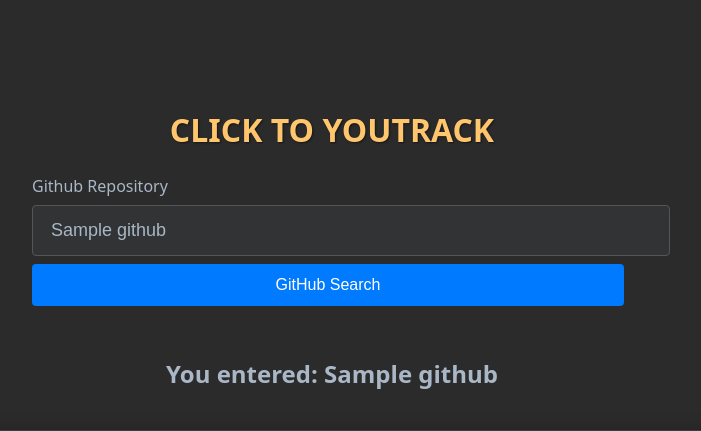
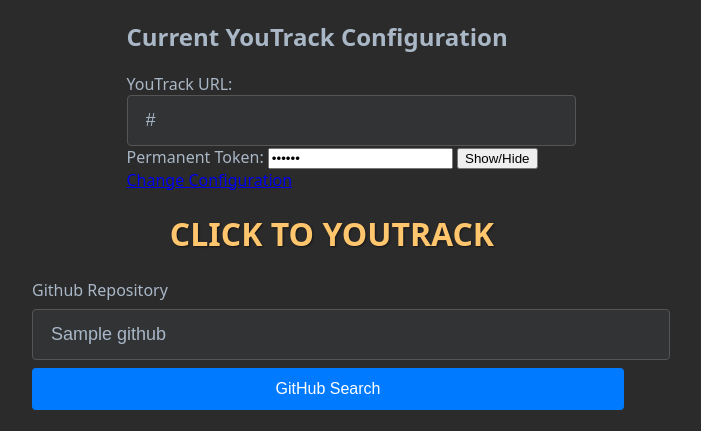
Before and after one commit to nguyenquan12121/click_to_youtrack, a Flask app: template templates/github.html in a window 1280 px wide. Shown: the top 431 px of the page, without its empty margins (308-1009 px from the left). Run offline with Flask 3, Linux system fonts and the light colour scheme; the template is opened without the code that fills it: most values are stand-ins (such as "Sample title", 1, 10 or a date in 2020).

Commit message:
added youtrack credentials page

```diff
--- a/main.py
+++ b/main.py
@@ -1,13 +1,13 @@
 from urllib.parse import parse_qs, urlencode, urlparse
 from dotenv import load_dotenv
-from flask import Flask, Response, request, render_template,redirect,  jsonify
+from flask import Flask, Response, request, render_template,redirect,  jsonify, url_for
 from flask_cors import CORS
 from youtrack_client import YouTrackClient
 import json
 import os
 import requests
 import re
-
+session = {}
 GITHUB_REPO = "https://github.com/strawberrymusicplayer/strawberry/"
 load_dotenv()
 GITHUB_ISSUE = "https://api.github.com/repos/strawberrymusicplayer/strawberry/issues?per_page=100"
@@ -101,8 +101,12 @@
 app = Flask(__name__)
 CORS(app)
 
-@app.route('/connect_to_github', methods=['GET', 'POST'])
-def index():
+@app.route('/github', methods=['GET', 'POST'])
+def github_page():
+    global session
+    youtrack_url =session['youtrack_url']
+    permanent_token = session['permanent_token']
+    config_status=  session['youtrack_configured']
     error = None
     issues = None
     github = ""
@@ -138,32 +142,41 @@
                     submitted =  True
     return render_template(
     'github.html',
+    youtrack_url = youtrack_url,
+    permanent_token = permanent_token,
     github=github,
     issues=issues,
     error=error,
     submitted=submitted
     )
 
-@app.route('/', methods=['GET', 'POST'])
-def setup_youtrack():
-    if request.method == 'POST':
-        youtrack_url = request.form.get('youtrack_url', '').strip()
-        permanent_token = request.form.get('permanent_token', '').strip()
+@app.route('/', methods=['GET'])
+def get_youtrack():
+    return render_template('youtrack.html')
+@app.route('/', methods=['POST'])
+def input_youtrack():
+    global session
+    youtrack_url = request.form.get('youtrack_url', '').strip()
+    permanent_token = request.form.get('permanent_token', '').strip()
+    # Validate inputs
+    if not youtrack_url or not permanent_token:
+        return render_template('youtrack.html',
+                            error='Please fill in all fields')
 
-        # Validate inputs
-        if not youtrack_url or not permanent_token:
-            return render_template('youtrack.html',
-                                error='Please fill in all fields')
+    if not youtrack_url.startswith('https://'):
+        return render_template('youtrack.html',
+                            error='URL must start with https://')
 
-        if not youtrack_url.startswith('https://'):
-            return render_template('youtrack.html',
-                                error='URL must start with https://')
+    if not permanent_token.startswith('perm'):
+        return render_template('youtrack.html',
+                            error='Token must start with "perm:"')
 
-        if not permanent_token.startswith('perm:'):
-            return render_template('youtrack.html',
-                                error='Token must start with "perm:"')
+    session['youtrack_url'] = youtrack_url
+    session['permanent_token'] = permanent_token
+    session['youtrack_configured'] = True
+    return redirect(url_for('github_page'))
 
-    return render_template('youtrack.html')
+
 
 if __name__ == '__main__':
     app.run(debug=True, host='0.0.0.0', port=5000)
--- a/static/scripts/index.js
+++ b/static/scripts/index.js
@@ -27,3 +27,16 @@
     });
   });
 });
+// Toggle token visibility
+function toggleTokenVisibility() {
+  const tokenInput = document.getElementById("token-display");
+  const toggleBtn = document.querySelector(".btn-toggle");
+
+  if (tokenInput.type === "password") {
+    tokenInput.type = "text";
+    toggleBtn.textContent = "Hide";
+  } else {
+    tokenInput.type = "password";
+    toggleBtn.textContent = "Show";
+  }
+}
--- a/templates/github.html
+++ b/templates/github.html
@@ -9,6 +9,40 @@
     <link rel="stylesheet" href="./static/styles.css" />
   </head>
   <body>
+    <!-- YouTrack Configuration Display Section -->
+    <div class="youtrack-config-display">
+      <h2>Current YouTrack Configuration</h2>
+      <div class="config-fields">
+        <div class="config-field">
+          <label>YouTrack URL:</label>
+          <input
+            type="text"
+            value="{{ youtrack_url }}"
+            readonly
+            class="config-input"
+          />
+        </div>
+        <div class="config-field">
+          <label>Permanent Token:</label>
+          <input
+            type="password"
+            value="{{ permanent_token }}"
+            readonly
+            class="config-input"
+            id="token-display"
+          />
+          <button
+            type="button"
+            onclick="toggleTokenVisibility()"
+            class="btn-toggle"
+          >
+            Show/Hide
+          </button>
+        </div>
+      </div>
+      <div class="config-actions">
+        <a href="/" class="btn-change">Change Configuration</a>
+      </div>
     </div>
     <h1>CLICK TO YOUTRACK</h1>
 
--- a/templates/youtrack.html
+++ b/templates/youtrack.html
@@ -34,7 +34,7 @@
     </div>
 
     <div class="form-group">
-      <button type="submit" class="btn-primary">Save Configuration</button>
+      <button type="submit" class="btn-primary">Get GitHub Issue</button>
     </div>
   </form>
 </div>
```
